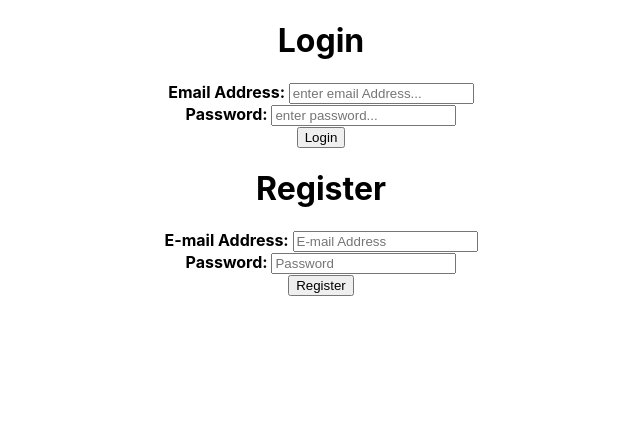
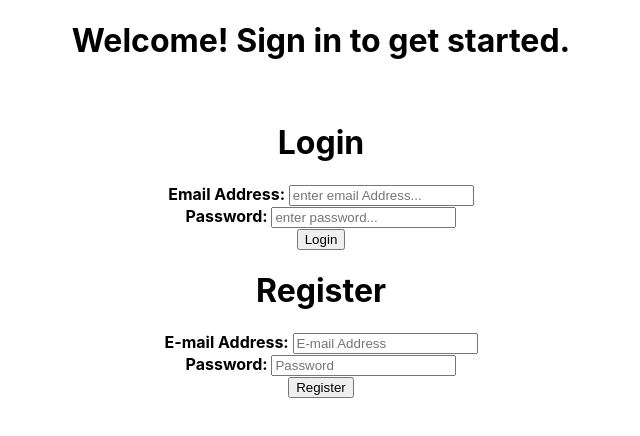
Before and after one commit to AngelaSYuan/todolist-firebase, a React (Create React App) app: page / in a window 1280 px wide. Shown: the top 436 px of the page, without its empty margins (319-959 px from the left). Built offline with nearby package versions, Linux system fonts and the light colour scheme; no server answers.

Commit message:
testing pushing to github

```diff
--- a/src/routes/login/login.component.jsx
+++ b/src/routes/login/login.component.jsx
@@ -43,6 +43,10 @@ const Login = () => {
 
     return (
         <div>
+            <div className="welcome">
+                <h1> Welcome! Sign in to get started. </h1>
+                <br />
+            </div>
             <div className="login">
                 <h1>Login</h1>
 
```
